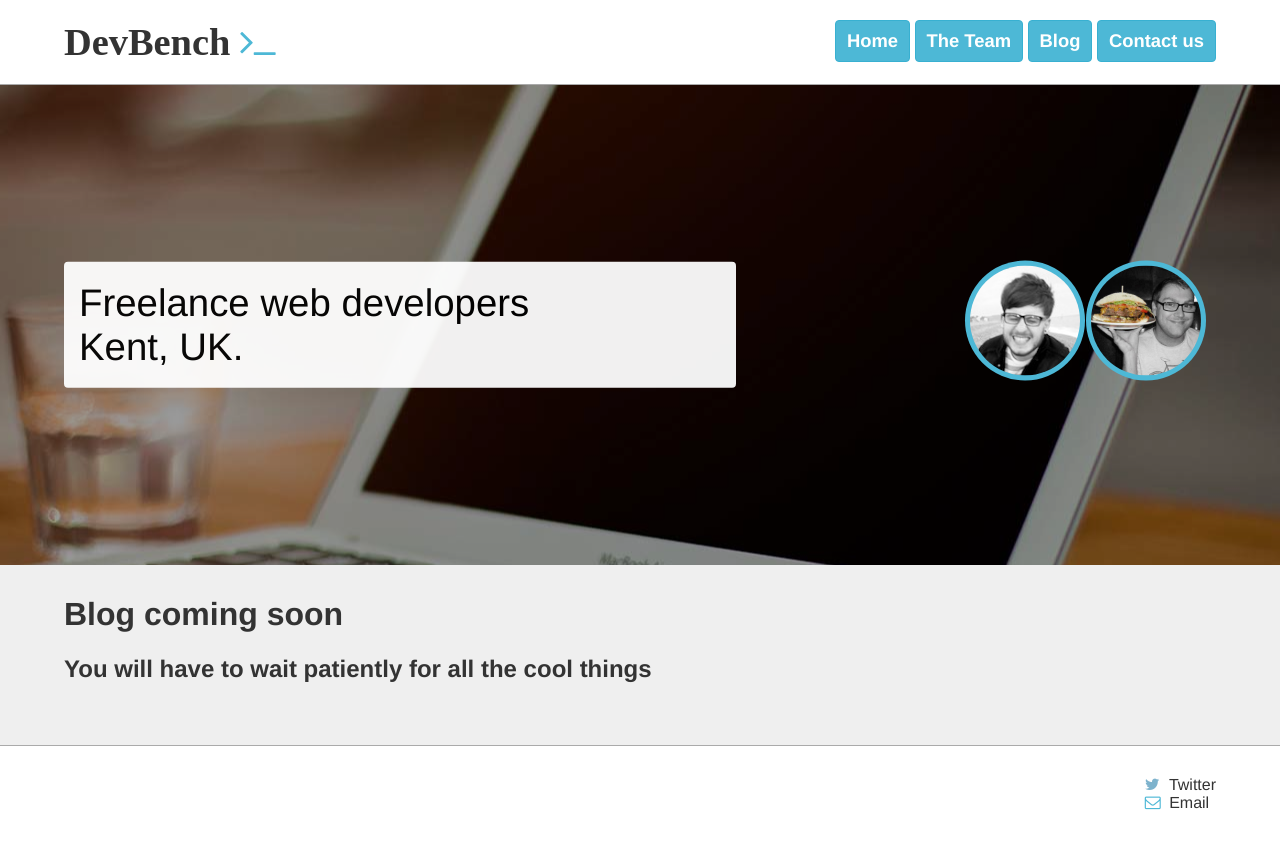
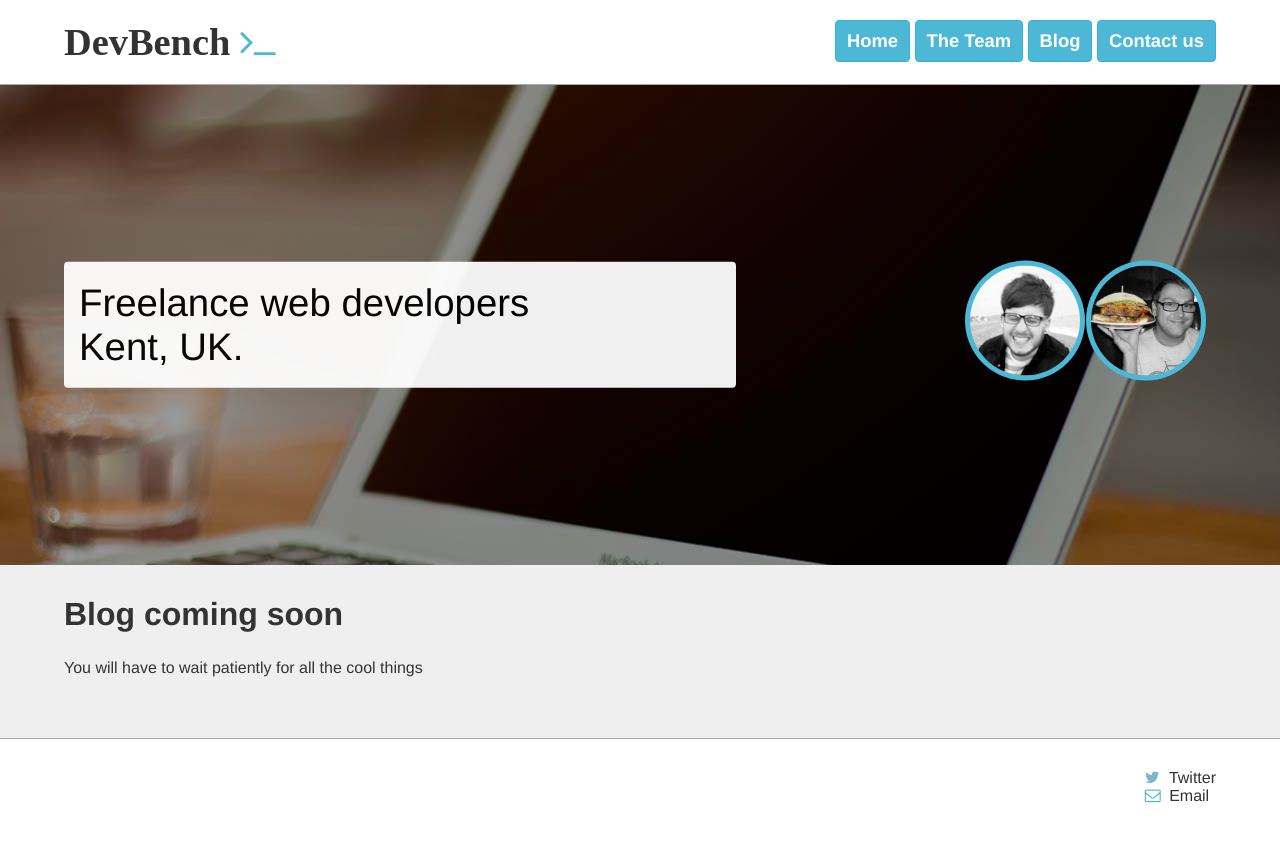
Before and after one commit to devbench/devbench.github.io, a Jekyll site: the page built from blog.md, in a window 1280 px wide. Shown: the top 849 px of the page. Built offline with Jekyll 4.4.1, drawn with Linux system fonts in a browser that asks for light colours; nearby versions of some CDN libraries; some web fonts are replaced.

Commit message:
bad coding

```diff
--- a/blog.md
+++ b/blog.md
@@ -6,4 +6,4 @@ class: blog
 
 # Blog coming soon
 
-## You will have to wait patiently for all the cool things
+You will have to wait patiently for all the cool things
```
